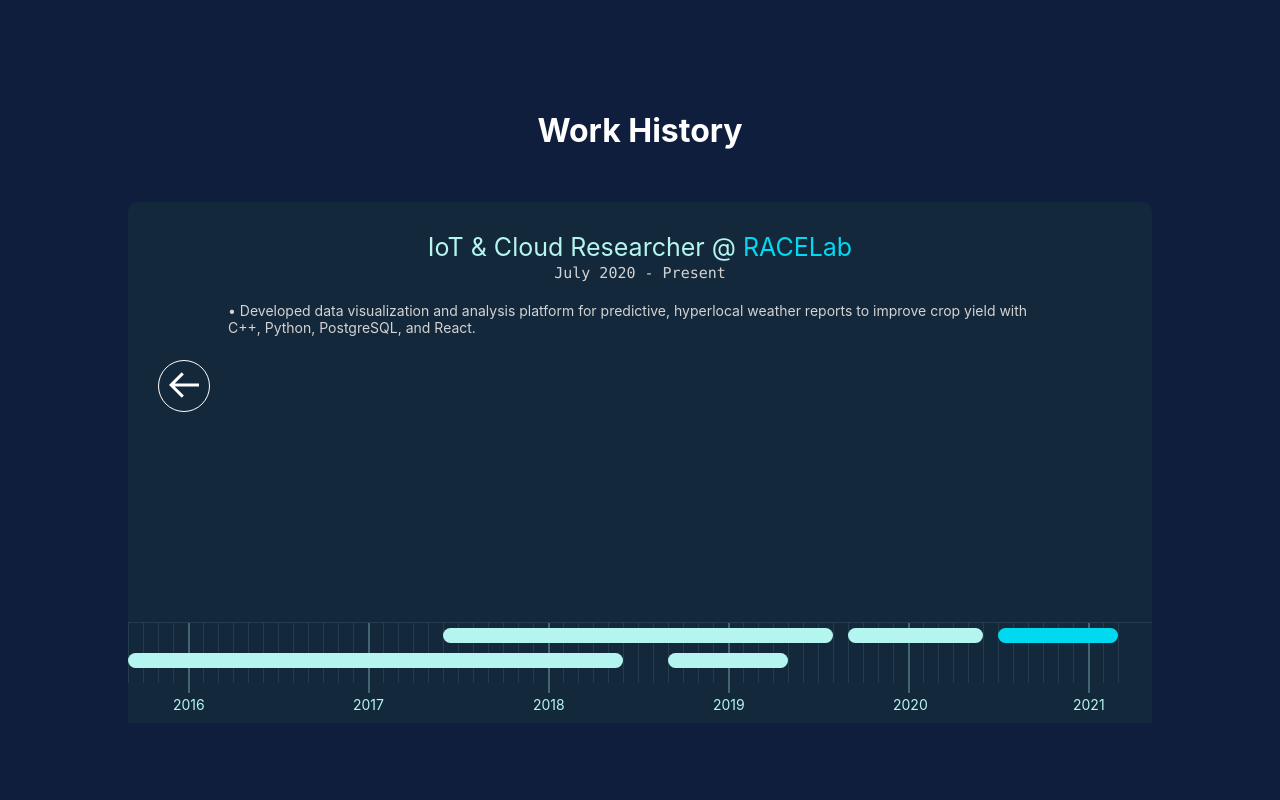
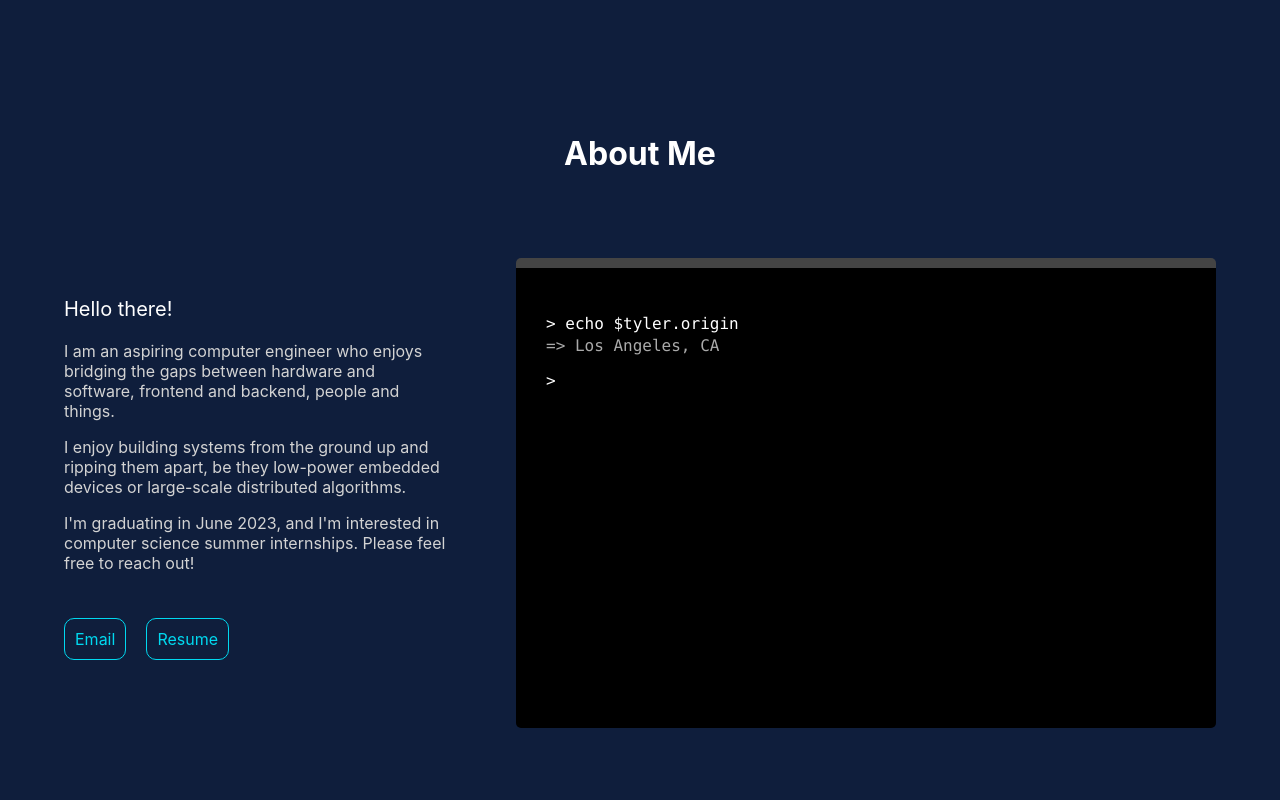
Before and after one commit to tekaireb/tekaireb.github.io, a React (Create React App) app: page / in a window 1280 px wide. Shown: the part 780-1580 px from the top of the page. Built offline with nearby package versions, Linux system fonts and the light colour scheme.

Commit message:
Added about section with terminal

```diff
--- a/src/components/App.js
+++ b/src/components/App.js
@@ -6,6 +6,7 @@ import ProjectsData from "../content/projects.json";
 
 import Menu from './Menu';
 import Intro from './sections/Intro';
+import About from './sections/About';
 import Jobs from './sections/Jobs';
 import Projects from './sections/Projects';
 import Contact from './sections/Contact';
@@ -20,6 +21,7 @@ function App() {
       <Menu menu_open={menu_open} set_menu_open={set_menu_open} />
       <div className={'content ' + (menu_open ? 'blur' : '')}>
         <Intro />
+        <About />
         <Jobs jobs={JobsData} />
         <Projects projects={ProjectsData} />
         <Contact />
--- a/src/components/Menu.js
+++ b/src/components/Menu.js
@@ -1,5 +1,4 @@
 import React, { useState, useEffect } from 'react';
-import { NavLink } from 'react-router-dom';
 import '../styles/Menu.css';
 
 import logo from '../img/logo.svg';
@@ -67,7 +66,7 @@ export default function Menu(props) {
             (scroll_dir === 'down' ? 'menu_hidden' : '')}
         >
             <a className='logo_container' href='/'>
-                <img src={logo} class='menu_logo' alt='Tyler Ekaireb Monogram Logo' />
+                <img src={logo} className='menu_logo' alt='Tyler Ekaireb Monogram Logo' />
                 <span className='menu_logo_text'>Tyler Ekaireb</span>
             </a>
             <div className={'options_container ' + (window.innerWidth <= 700 && props.menu_open ? 'sidebar_open' : '')}>
--- a/src/components/Project.js
+++ b/src/components/Project.js
@@ -6,8 +6,7 @@ export default function Project(props) {
     let project = props.project;
 
     return (
-        <div className='project'>
-            <a href={'/#/projects#' + project.title.replaceAll(' ', '_')}>
+            <a className='project' href={'/#/projects#' + project.title.replaceAll(' ', '_')}>
                 <div>
                     <h3 className='project_header'>{project.title}</h3>
                     <p className='project_description'>{project.blurb}</p>
@@ -17,6 +16,5 @@ export default function Project(props) {
                     {project.tags.map(tag => <code className='project_tag'>{tag}</code>)}
                 </div>
             </a>
-        </div>
     );
 }
--- a/src/components/ScrollToTop.js
+++ b/src/components/ScrollToTop.js
@@ -9,7 +9,7 @@ function ScrollToTop({ history, children }) {
         return () => {
             unlisten();
         }
-    }, []);
+    }, [history]);
 
     return <Fragment>{children}</Fragment>;
 }
--- /dev/null
+++ b/src/components/sections/About.js
@@ -0,0 +1,92 @@
+import React, { useState, useEffect } from 'react';
+import '../../styles/About.css';
+
+
+export default function About(props) {
+    const [line_index, set_line_index] = useState(0); // Index of latest line
+    const [char_index, set_char_index] = useState(0); // Index of char within latest line
+    const [typing, set_typing] = useState(false);     // Typing flag
+
+    // Phrases to be typed
+    var lines = [
+        { command: 'echo $tyler.origin', result: ['Los Angeles, CA'] },
+        { command: 'echo $tyler.education', result: ['{', '     Degree: Computer Engineering,', '     Institution: UC Santa Barbara', '   }'] },
+        { command: 'echo $tyler.interests', result: ['["IoT", "Distributed Systems", "ML", "Hiking", "Piano"]'] },
+        { command: 'echo $tyler.email', result: ['tylerekaireb@gmail.com'] },
+        { command: '', result: '' }
+    ];
+
+    // Delays in milliseconds
+    const type_delay = 110;     // Delay between typing characters
+    const new_delay = 1200;     // Delay between phrases
+
+    // Type each character within command, then print result and call next command
+    function type(char_index, line_index) {
+        // Type as long as there are characters left in command
+        if (char_index < lines[line_index].command.length) {
+            if (!typing) set_typing(true);
+            set_char_index(char_index + 1);
+            setTimeout(() => type(char_index + 1, line_index), type_delay);
+        }
+        // Print result and type type new command when finished
+        else {
+            set_typing(false);
+            set_line_index(line_index + 1);
+            set_char_index(0);
+            if (line_index < lines.length - 1)
+                setTimeout(() => type(0, line_index + 1), new_delay);
+        }
+    }
+
+    // Call type when terminal element comes into view
+    function scroll_trigger() {
+        window.removeEventListener('scroll', scroll_trigger);
+
+        let bounding = document.querySelector('.about_terminal').getBoundingClientRect();
+
+        // If terminal is in view, start typing
+        if (bounding.top <= (window.innerHeight || document.documentElement.clientHeight)) {
+            setTimeout(() => type(0, 0), 1000);
+            window.removeEventListener('scroll', scroll_trigger);
+        } else
+            setTimeout(() => window.addEventListener('scroll', scroll_trigger), 250);
+    }
+
+    // Activate scroll trigger when page first loads
+    useEffect(() => {
+        scroll_trigger();
+    }, []);
+
+    return (
+        <div id='about'>
+            <h1>About Me</h1>
+            <div className='about_container'>
+                <div className='about_description'>
+                    <p style={{ fontSize: 20, color: 'white' }}>Hello there!</p>
+                    <p>I am an aspiring computer engineer who enjoys bridging the gaps between hardware and software, frontend and backend, people and things.</p>
+                    <p>I enjoy building systems from the ground up and ripping them apart, be they low-power embedded devices or large-scale distributed algorithms.</p>
+                    <p>I'm graduating in June 2023, and I'm interested in computer science summer internships. Please feel free to reach out!</p>
+                    <div className='about_buttons'>
+                        <a className='about_button' href='mailto:tylerekaireb@gmail.com'>Email</a>
+                        <a className='about_button' href='https://www.linkedin.com/in/tylerekaireb/'>Resume</a>
+                    </div>
+                </div>
+                <div className='about_terminal'>
+                    {lines.map((line, i) =>
+                        <>
+                            {i < line_index && <div>
+                                {line.command && <p className='command'> &gt; {line.command}</p>}
+                                {!line.command && <p className='command'> &gt; <span className='cursor'>&nbsp;</span></p>}
+                                {line.result && <p className='result'> =&gt; {line.result.map(r => <span>{r}<br /></span>)}</p>}
+                            </div>}
+                            {i === line_index && <div>
+                                <p className='command'> &gt; {line.command.substring(0, char_index)}<span className={'cursor ' + (typing ? 'typing' : '')}>&nbsp;</span></p>
+                            </div>}
+                        </>
+                    )}
+                </div>
+
+            </div>
+        </div>
+    );
+}
--- a/src/components/sections/Footer.js
+++ b/src/components/sections/Footer.js
@@ -4,7 +4,7 @@ import '../../styles/Footer.css';
 export default function Footer(props) {
     return (
         <div className='footer' id='footer'>
-            <code><a href='https://github.com/tekaireb/tekaireb.github.io/tree/master' class='credits'>Built by Tyler Ekaireb</a></code>
+            <code><a href='https://github.com/tekaireb/tekaireb.github.io/tree/master' className='credits'>Built by Tyler Ekaireb</a></code>
         </div>
     );
 }
--- a/src/components/sections/Intro.js
+++ b/src/components/sections/Intro.js
@@ -61,7 +61,7 @@ export default function Intro(props) {
             <div className="typewriter">
                 <p>I'm <span className='typed_text'>{typed_text}</span><span className={'cursor ' + (typing ? 'typing' : '')}>&nbsp;</span></p>
             </div>
-            <div className='down_button' onClick={() => document.querySelectorAll('.jobs')[0].scrollIntoView()}>
+            <div className='down_button' onClick={() => document.querySelector('#about').scrollIntoView()}>
                 <img src={arrow_down} alt='arrow down' className='down_arrow' />
             </div>
             {/* ↓ */}
--- a/src/content/projects.json
+++ b/src/content/projects.json
@@ -81,6 +81,9 @@
             "• Collaborated on a React + MongoDB live engagement tool in 36 hours, currently utilized by 3 campus organizations and professors.",
             "• Integrated with Heroku for automatic deployment."
         ],
+        "images": [
+            "https://raw.githubusercontent.com/gmundewadi/sbhacks2021_pulse/main/screenshots/pulse-screenshot-1.png"
+        ],
         "show": false,
         "tags": [
             "React",
@@ -105,7 +108,7 @@
             "• Performed a security and performance audit."
         ],
         "images": [
-            ""
+            "https://raw.githubusercontent.com/tekaireb/tekaireb.github.io/master/src/img/processor_image.jpg"
         ],
         "show": true,
         "tags": [
--- /dev/null
+++ b/src/styles/About.css
@@ -0,0 +1,94 @@
+#about {
+    display: flex;
+    justify-content: center;
+    align-items: center;
+    flex-direction: column;
+
+    min-height: 100vh;
+}
+
+.about_container {
+    display: flex;
+    justify-content: space-between;
+    align-items: center;
+    flex-direction: row;
+
+    width: 90vw;
+    padding: 5vw;
+    padding-bottom: 0;
+}
+
+.about_buttons {
+    padding-top: 40px;
+    padding-bottom: 60px;
+}
+
+.about_button {
+    padding: 10px;
+    margin-right: 20px;
+    border: 1px solid #00d9f0;
+    border-radius: 10px;
+    position: relative;
+    top: 0;
+
+    transition: top 1s;
+}
+
+.about_button:hover {
+    cursor: pointer;
+    top: -5px;
+}
+.about_button:hover::after { display: none; }
+
+@media all and (max-width: 700px) {
+    .about_container {
+        flex-direction: column;
+    }
+}
+
+.about_description {
+    flex-basis: 30vw;
+    text-align: left;
+    color: lightgrey;
+}
+
+.about_terminal {
+    flex-basis: 50vw;
+    background-color: black;
+    border-top: 10px solid #444444;
+    border-radius: 5px;
+    height: 400px;
+    padding: 30px;
+    text-align: left;
+    color: white;
+    font-family: source-code-pro, Menlo, Monaco, Consolas, 'Courier New', monospace;
+}
+
+.about_terminal .command {
+    margin-bottom: 0;
+}
+
+.about_terminal .result {
+    margin-top: 3px;
+    color: #aaaaaa;
+}
+
+.about_terminal p span.cursor {
+  display: inline-block;
+  background-color: #ccc;
+  margin-left: 2px;
+  width: 3px;
+  animation: blink 1s infinite;
+}
+
+.about_terminal p span.cursor.typing {
+  animation: none;
+}
+
+@keyframes blink {
+  0%  { background-color: #ccc; }
+  49% { background-color: #ccc; }
+  50% { background-color: transparent; }
+  99% { background-color: transparent; }
+  100%  { background-color: #ccc; }
+}
--- a/src/styles/Intro.css
+++ b/src/styles/Intro.css
@@ -13,7 +13,7 @@
 }
 
 .typewriter p {
-  font-size: 7vw;
+  font-size: 5vw;
   text-align: center;
   overflow: hidden;
   margin: 10px;
@@ -26,7 +26,7 @@
 }
 
 .greeting {
-  font-size: 10vw;
+  font-size: 8vw;
   padding: 0;
   margin-bottom: 150px;
   margin-top: -100px;
--- a/src/styles/Project.css
+++ b/src/styles/Project.css
@@ -12,7 +12,7 @@
     flex-direction: column;
 }
 
-.project a:after {
+.project::after {
     display: none;
 }
 
--- a/src/styles/ProjectsPage.css
+++ b/src/styles/ProjectsPage.css
@@ -82,7 +82,12 @@
 
 .project_item_content.open {
     max-height: 100vh;
-    padding: 20px;
+    padding: 50px;
+    padding-top: 20px;
+}
+
+@media all and (max-width: 700px) {
+    .project_item_content.open { padding: 20px; }
 }
 
 .project_item_image {
```
